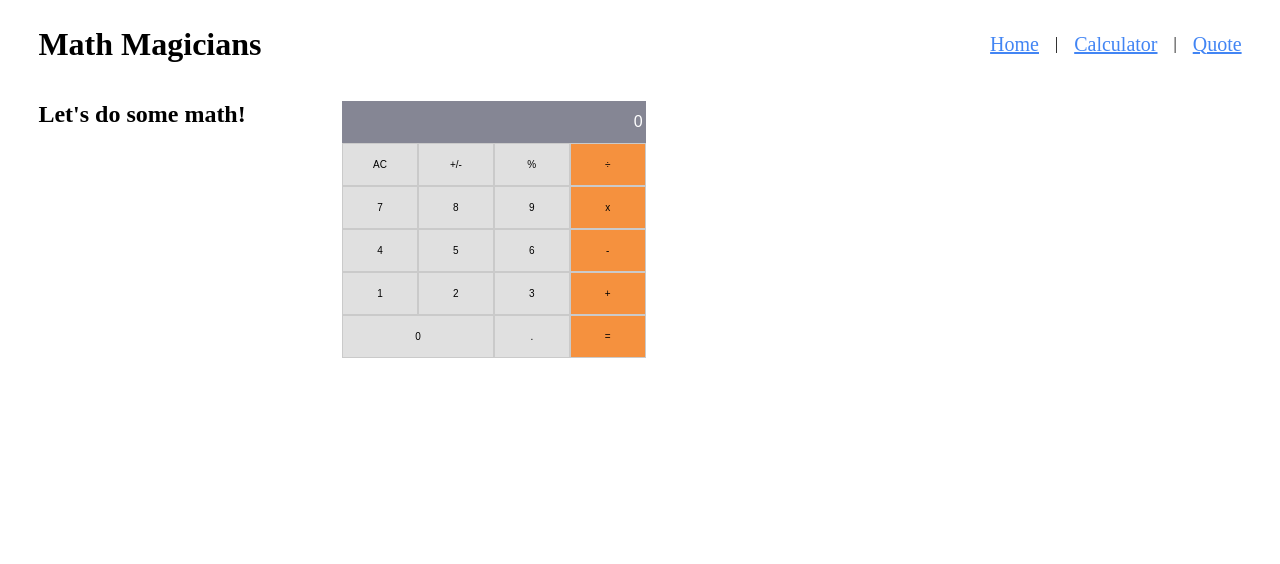
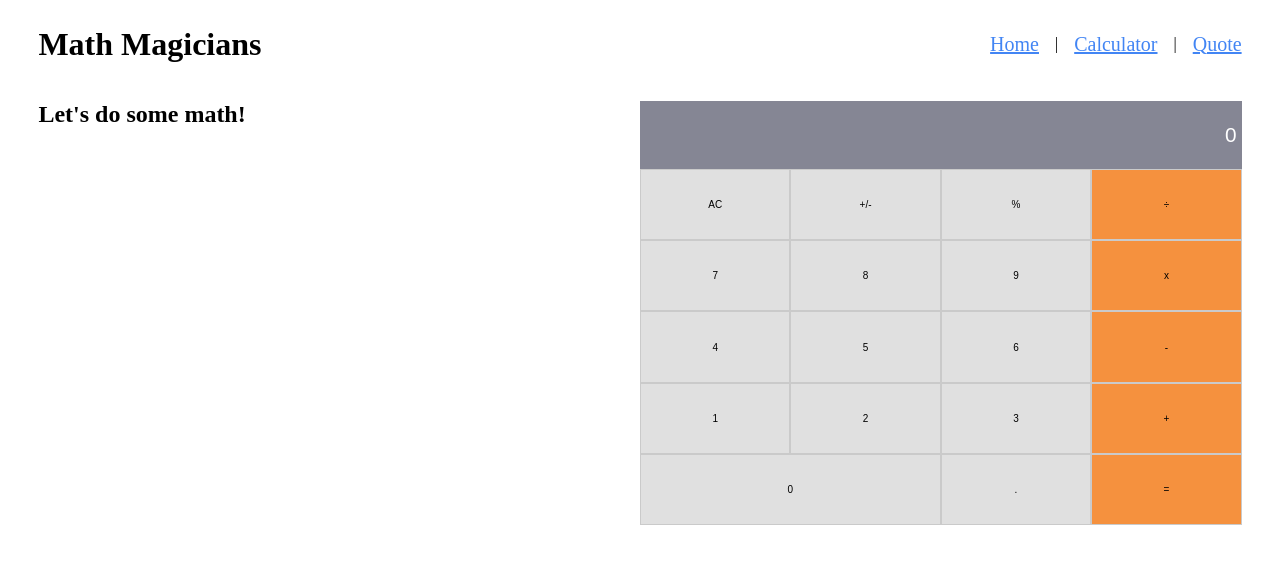
Before and after one commit to UbdaNam/math-magicians, a React (Create React App) app: page /calculator in a window 1280 px wide. Shown: the top 564 px of the page. Built offline with nearby package versions, Linux system fonts and the light colour scheme.

Commit message:
Add style modules

```diff
--- a/src/App.css
+++ b/src/App.css
@@ -7,17 +7,5 @@
 .main-container {
   display: flex;
   padding: 1% 3%;
+  height: 70vh;
 }
-
-.flex-center {
-  display: flex;
-  align-items: center;
-  justify-content: center;
-}
-
-/* Quote */
-
-.quote-container {
-  padding: 2rem;
-  width: 50%;
-}
--- a/src/App.js
+++ b/src/App.js
@@ -3,7 +3,7 @@ import { BrowserRouter, Route, Routes } from 'react-router-dom';
 import Calculator from './components/Calculator';
 import Home from './components/Home';
 import Layout from './components/Layout';
-import Quote from './components/quote';
+import Quote from './components/Quote';
 
 function App() {
   return (
--- a/src/components/Calculator.js
+++ b/src/components/Calculator.js
@@ -38,6 +38,7 @@ function Calculator() {
     <div className={`${style['calc-container']} ${style['flex-center']}`}>
       <h2>Let&apos;s do some math!</h2>
       <div className={style.calculator}>
+        <div className={style['key-pad-container']}>
           <input
             type="text"
             name="result"
@@ -50,7 +51,6 @@ function Calculator() {
             }
             readOnly
           />
-        <div className={style['key-pad-container']}>
           {keyArr.map((key) => (
             <KeyPad
               handleClick={(e) => handleClick(currentData, e.target.textContent)}
--- a/src/components/quote.js
+++ b/src/components/quote.js
@@ -1,4 +1,5 @@
 import React, { useEffect, useState } from 'react';
+import style from '../styles/Quote.module.css';
 
 const Quote = () => {
   const baseURL = 'https://api.api-ninjas.com/v1/quotes';
@@ -11,7 +12,9 @@ const Quote = () => {
     const fetchQuote = async () => {
       setIsLoding(true);
       try {
-        const res = await fetch(`${baseURL}?category=${category}`, { headers: { 'X-Api-Key': 'ol8rLaI2WXeFoWWBPY4sQA==yP7NsdMF8EyLCJWx' } });
+        const res = await fetch(`${baseURL}?category=${category}`, {
+          headers: { 'X-Api-Key': 'ol8rLaI2WXeFoWWBPY4sQA==yP7NsdMF8EyLCJWx' },
+        });
         if (!res.ok) {
           throw new Error('Network response was not OK');
         }
@@ -27,12 +30,10 @@ const Quote = () => {
   }, [setQuote, setIsLoding]);
 
   return (
-    <div className="quote-container flex-center">
+    <div className={style['quote-container']}>
       {isLoding && <p>Loding...</p>}
       {hasError && <p>Something went wrong!</p>}
-      {quote && (
-        <p>{quote[0].quote}</p>
-      )}
+      {quote && <p>{quote[0].quote}</p>}
     </div>
   );
 };
--- a/src/styles/Calculator.module.css
+++ b/src/styles/Calculator.module.css
@@ -1,6 +1,7 @@
 .calc-container {
   display: grid;
-  grid-template-columns: repeat(2, 1fr);
+  grid-template-columns: 1fr 1fr;
+  width: 100%;
 }
 
 .calculator {
@@ -10,18 +11,18 @@
 }
 
 .key-pad-container {
+  height: 53vh;
   display: grid;
   grid-template-columns: repeat(4, 1fr);
 }
 
 input[type="text"] {
-  display: flex;
-  align-self: stretch;
+  grid-column: span 4;
   background-color: #858694;
   text-align: right;
-  padding: 12px 3px;
+  padding: 8px 5px;
   color: #fff;
-  font-size: 16px;
+  font-size: calc(1vh + 0.8rem);
   border: none;
 }
 
--- /dev/null
+++ b/src/styles/Quote.module.css
@@ -0,0 +1,9 @@
+.quote-container {
+  display: flex;
+  align-items: center;
+  justify-content: center;
+  padding: 2rem;
+  font-size: calc(1vh + 0.9rem);
+  width: 100%;
+  height: 100%;
+}
```
Lines whose indentation alone changed are shown as unchanged.
